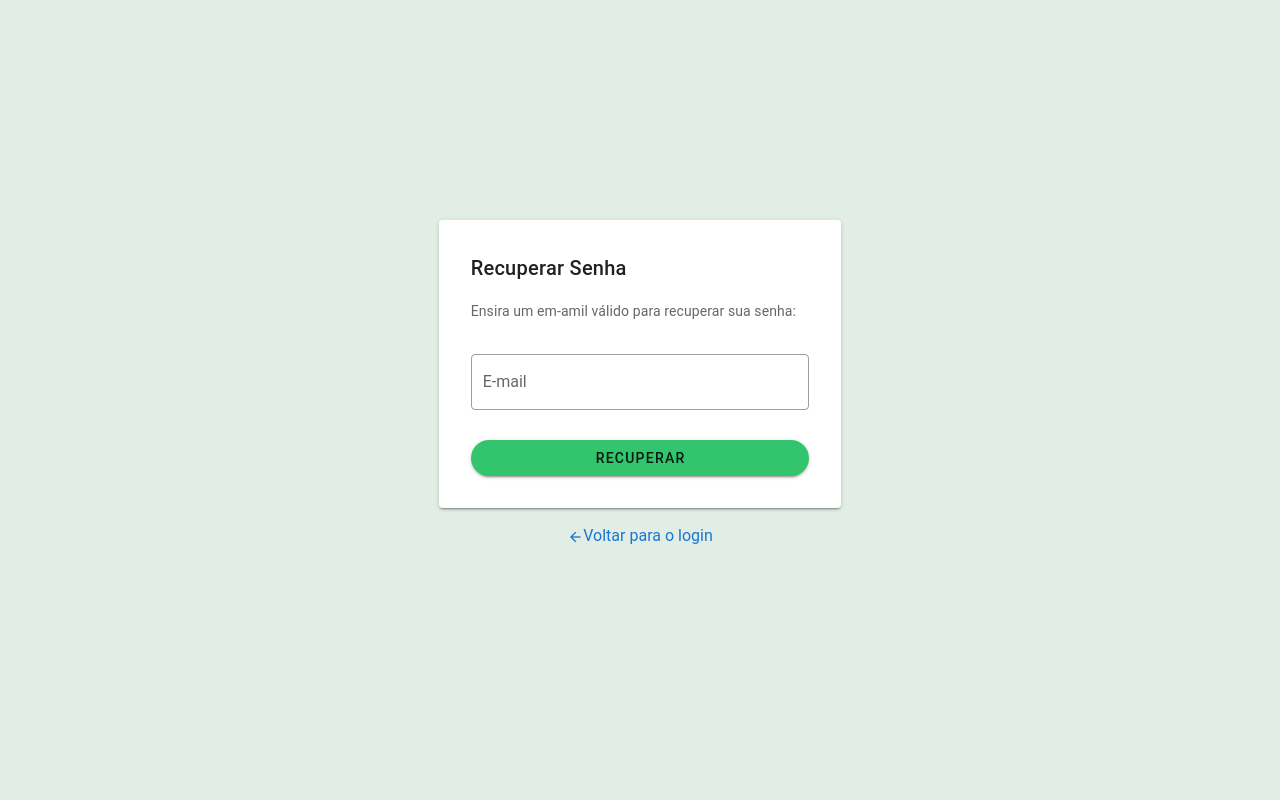
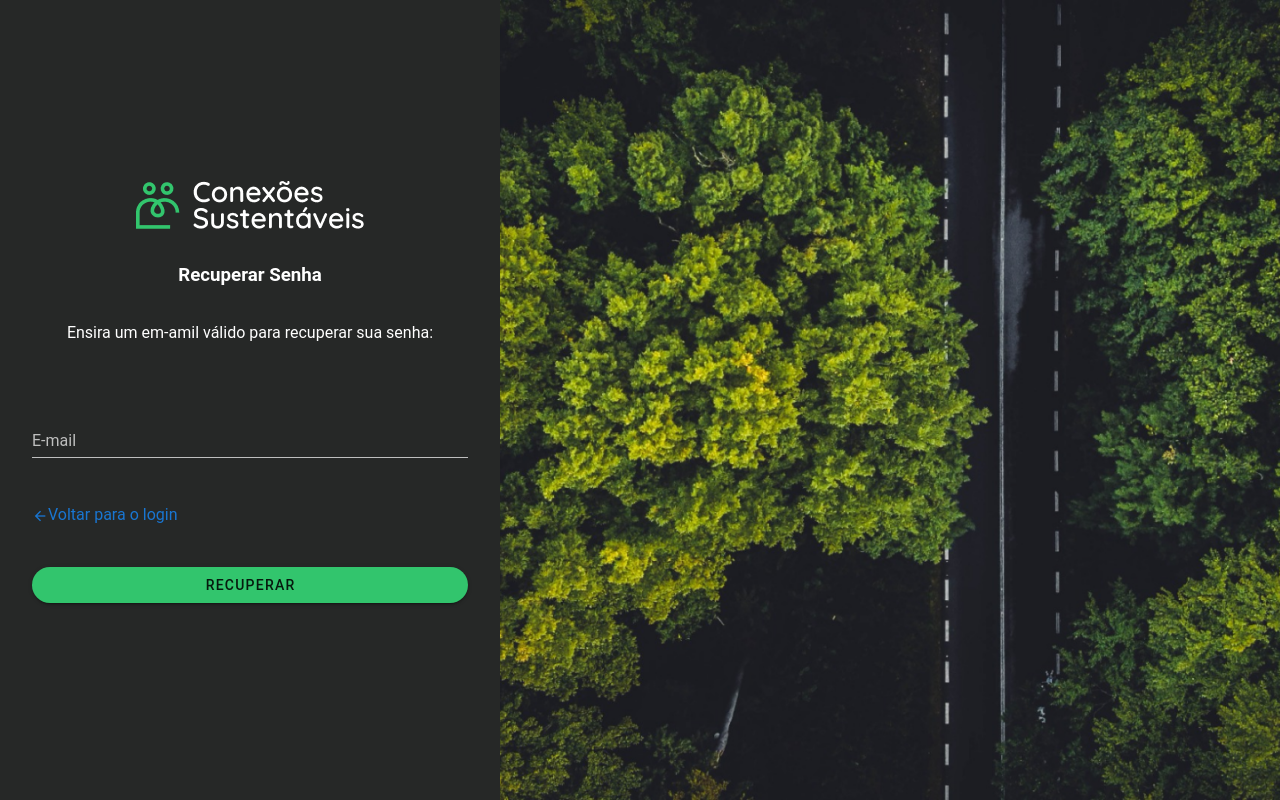
Before and after one commit to arthurstofeles/conexoes-sustentaveis, a Vue app: page /recuperar-senha in a window 1280 px wide. Built offline with nearby package versions, Linux system fonts and the light colour scheme; what vue2-smooth-scroll would draw is missing.

Commit message:
feat: ajustando a tela de login

```diff
--- a/src/views/LoginView.vue
+++ b/src/views/LoginView.vue
@@ -1,27 +1,27 @@
 <template>
-  <v-container fluid class="login fill-height">
-    <v-row align="center" justify="center">
-      <v-col cols="12" lg="4" md="6" sm="8">
-        <v-card class="pa-4">
-          <v-card-title> Login </v-card-title>
+  <div class="login">
+    <div class="pa-4 form">
+      <img src="@/assets/logo-branca.png" alt="logo" />
       <v-form ref="form" v-model="valid" lazy-validation class="pa-4">
         <v-text-field
+          class="pb-6"
           v-model="form.email"
           :rules="rules.emailRules"
           label="E-mail"
           required
-              outlined
           placeholder="Insira seu em-mail"
           :error-messages="error ? messageError : formError.email"
           :validate-on-blur="true"
           @blur="formError.email = null"
           :error="error"
+          dark
           color="#32C56D"
         ></v-text-field>
         <v-text-field
+          class="pb-6"
           v-model="form.password"
           required
-              outlined
+          dark
           placeholder="Digite sua senha"
           label="Senha"
           :rules="rules.passwordRules"
@@ -34,6 +34,14 @@
           :error="error"
           color="#32C56D"
         ></v-text-field>
+        <p class="pb-6">
+          <router-link
+            to="/recuperar-senha"
+            color="#32C56D"
+            class="text-decoration-none"
+            >Esqueceu a senha?</router-link
+          >
+        </p>
         <v-btn
           :disabled="loading"
           :loading="loading"
@@ -46,19 +54,10 @@
           Entrar
         </v-btn>
       </v-form>
-        </v-card>
-        <p class="text-center pa-4">
-          <router-link
-            to="/recuperar-senha"
-            color="#32C56D"
-            class="text-decoration-none"
-            >Esqueceu a senha?</router-link
-          >
-        </p>
-      </v-col>
+    </div>
+    <div class="bg"></div>
     <AlertError :alertError="alertError" :messageError="messageError" />
-    </v-row>
-  </v-container>
+  </div>
 </template>
 
 <script>
@@ -101,6 +100,32 @@ export default {
 </script>
 <style lang="scss" scoped>
 .login {
-  background-color: #E2EDE6;
+  display: grid;
+  grid-template-columns: 500px auto;
+  @media screen and (max-width: 768px) {
+    grid-template-columns: 1fr;
+  }
+  .form {
+    height: 100vh;
+    background-color: #262827;
+    display: flex;
+    align-items: center;
+    flex-direction: column;
+    justify-content: center;
+    gap: 32px;
+    width: 100%;
+    form {
+      width: 100%;
+    }
+  }
+  .bg {
+    background-image: url("@/assets/bg.png");
+    background-position: center;
+    background-size: cover;
+    background-repeat: no-repeat;
+    @media screen and (max-width: 768px) {
+      display: none;
+    }
+  }
 }
 </style>
--- a/src/views/RecuperarSenhaView.vue
+++ b/src/views/RecuperarSenhaView.vue
@@ -1,24 +1,30 @@
 <template>
-  <v-container fluid class="recupera fill-height">
-    <v-row align="center" justify="center">
-      <v-col cols="12" lg="4" md="6" sm="8">
-        <v-card class="pa-4">
-          <v-card-title>Recuperar Senha</v-card-title>
-          <v-card-text
-            >Ensira um em-amil válido para recuperar sua senha:</v-card-text
-          >
+  <div class="recupera">
+    <div class="pa-4 form">
+      <img src="@/assets/logo-branca.png" alt="logo" />
+      <h3 class="white--text">Recuperar Senha</h3>
+      <p class="white--text">
+        Ensira um em-amil válido para recuperar sua senha:
+      </p>
       <v-form ref="form" v-model="valid" lazy-validation class="pa-4">
         <v-text-field
+          class="pb-6"
           v-model="form.email"
           :rules="rules.emailRules"
           label="E-mail"
           required
-              outlined
+          dark
           placeholder="Insira seu em-mail"
           :validate-on-blur="true"
           :error="error"
           color="#32C56D"
         ></v-text-field>
+        <p class="pb-6">
+          <router-link to="/login" color="primary" class="text-decoration-none"
+            ><v-icon color="primary" small>mdi-arrow-left</v-icon>Voltar para o
+            login</router-link
+          >
+        </p>
         <v-btn
           :disabled="loading"
           :loading="loading"
@@ -30,14 +36,8 @@
           Recuperar
         </v-btn>
       </v-form>
-        </v-card>
-        <p class="text-center pa-4">
-          <router-link to="/login" color="primary" class="text-decoration-none"
-            ><v-icon color="primary" small>mdi-arrow-left</v-icon>Voltar para o
-            login</router-link
-          >
-        </p>
-      </v-col>
+    </div>
+    <div class="bg"></div>
     <AlertError :alertError="alertError" :messageError="messageError" />
     <AlertSuccess
       :dialog="dialog"
@@ -45,8 +45,7 @@
       dialogTextButton="Ok"
       @close="confimationSuccess"
     />
-    </v-row>
-  </v-container>
+  </div>
 </template>
 
 <script>
@@ -92,6 +91,32 @@ export default {
 </script>
 <style lang="scss" scoped>
 .recupera {
-  background-color: #E2EDE6;
+  display: grid;
+  grid-template-columns: 500px auto;
+  @media screen and (max-width: 768px) {
+    grid-template-columns: 1fr;
+  }
+  .form {
+    height: 100vh;
+    background-color: #262827;
+    display: flex;
+    align-items: center;
+    flex-direction: column;
+    justify-content: center;
+    gap: 32px;
+    width: 100%;
+    form {
+      width: 100%;
+    }
+  }
+  .bg {
+    background-image: url("@/assets/bg.png");
+    background-position: center;
+    background-size: cover;
+    background-repeat: no-repeat;
+    @media screen and (max-width: 768px) {
+      display: none;
+    }
+  }
 }
 </style>
```
Also changed, not shown: src/assets/bg.png (added). Lines whose indentation alone changed are shown as unchanged.
